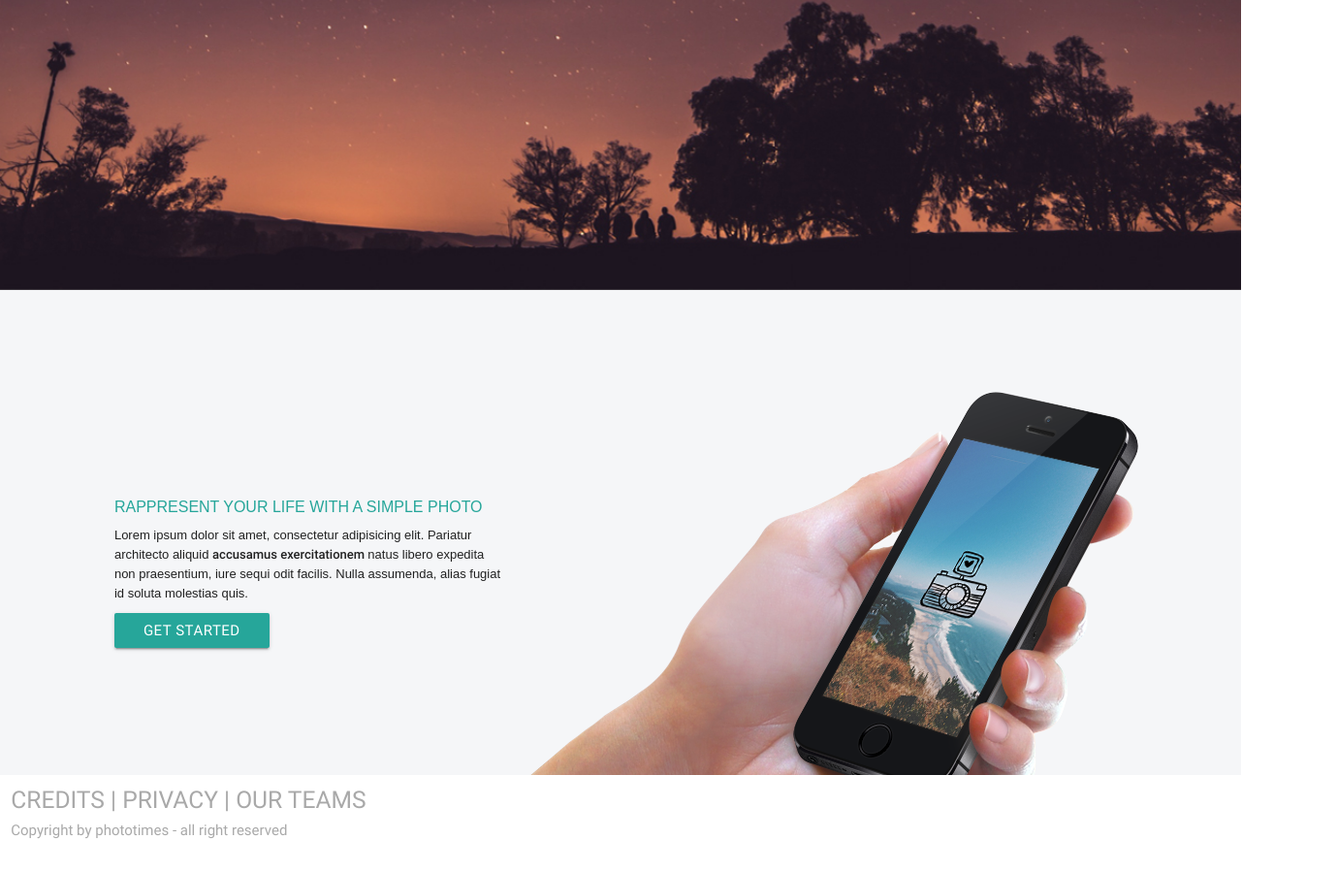
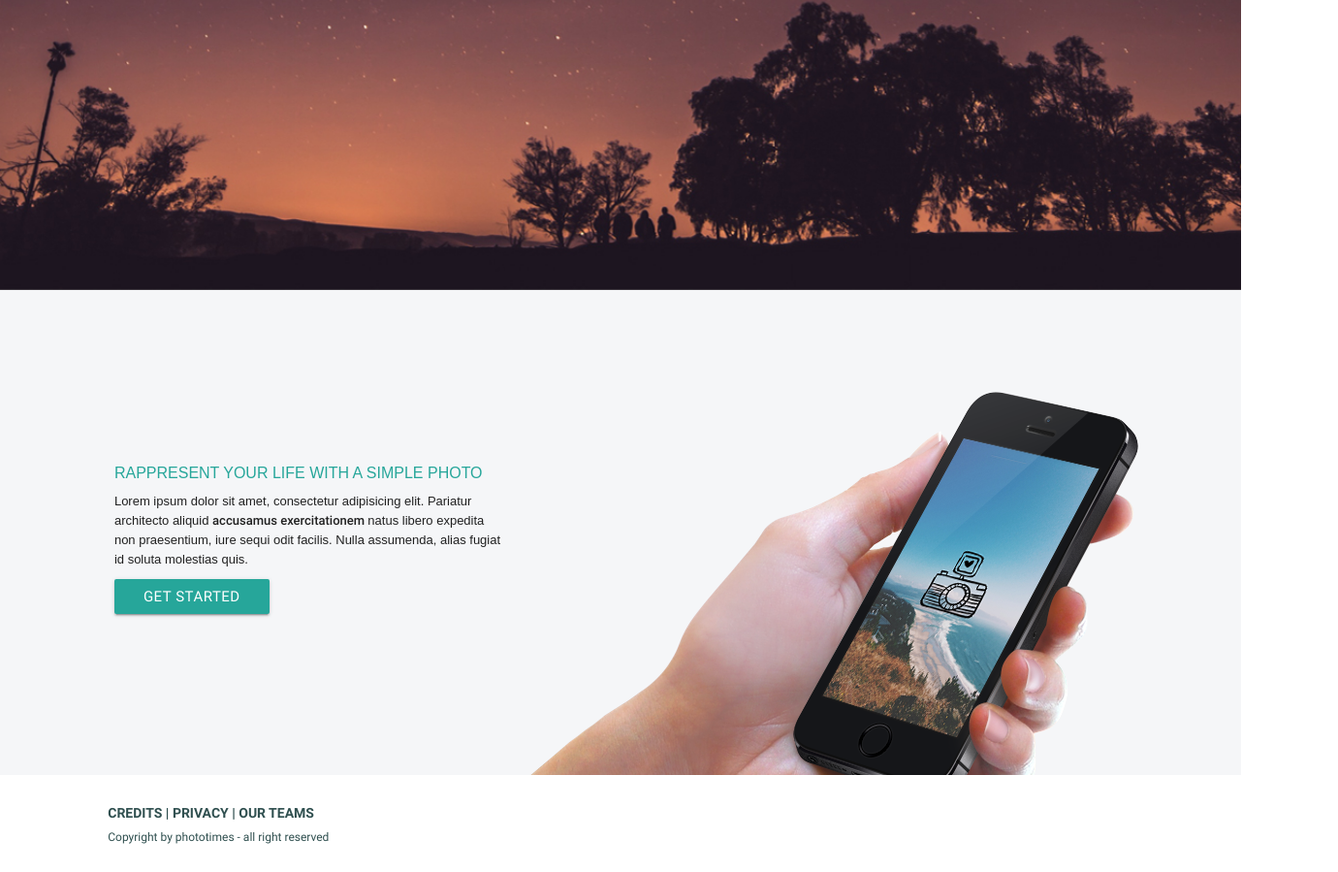
Before and after one commit to caroquintana/photolab, a website: page index.html in a window 1280 px wide. Shown: the part 501-1400 px from the top of the page at 97% size, 1380 px wide, since content can reach past the window. Drawn offline with Linux system fonts and the light colour scheme; a web font is replaced by a local one.

Commit message:
avance footer

```diff
--- a/assets/sass/_style.scss
+++ b/assets/sass/_style.scss
@@ -76,8 +76,18 @@
 	height: 100px;
 	& .container-fluid{
 		& .row{
-			& .col{
-
+			& .pie{
+				margin-top: 20px;
+				margin-left: 100px;
+				& .credits{
+					font-size: 14px;
+    				color: darkslategrey;
+    				font-weight: 700;
+				}
+				& .copy{
+					font-size: 12px;
+					color: darkslategrey;
+				}
 			}
 		}
 	}
--- a/index.html
+++ b/index.html
@@ -46,9 +46,9 @@
 	<footer class="foot">
 		<div class="container-fluid">
 			<div class="row">
-				<div class="col s12 m12 l12 xl12">
-					<h5> CREDITS | PRIVACY | OUR TEAMS </h5>
-					<h6>Copyright by phototimes - all right reserved</h6>
+				<div class="col s12 m12 l12 xl12 pie">
+					<h5 class="credits"> CREDITS | PRIVACY | OUR TEAMS </h5>
+					<h6 class="copy">Copyright by phototimes - all right reserved</h6>
 				</div>
 			</div>
 		</div>
```
Also changed, not shown: dist/css/style.min.css.
